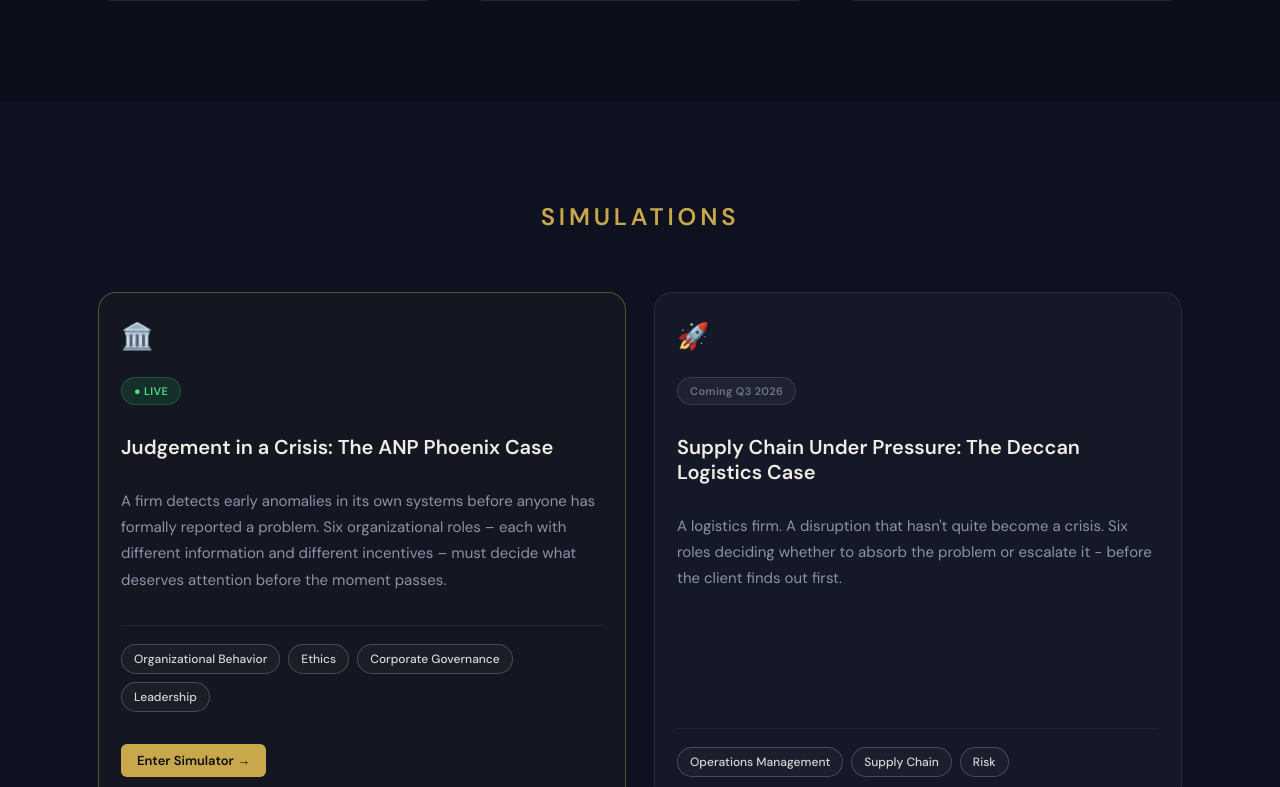
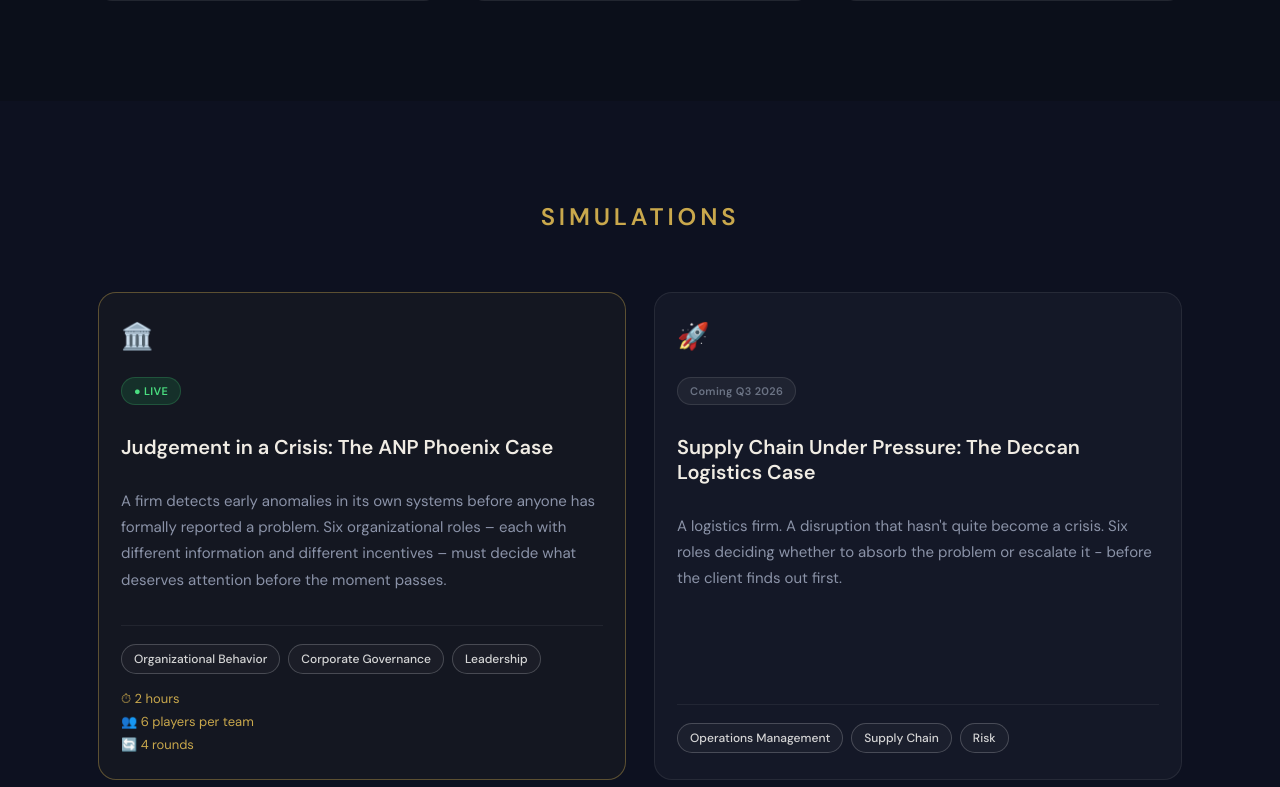
Before and after one commit to kushg30/simulator-ui, a React (Create React App) app: page / in a window 1280 px wide. Shown: the part 2013-2800 px from the top of the page. Built offline with nearby package versions, Linux system fonts and the light colour scheme.

Commit message:
updated home page

```diff
--- a/src/pages/ContextPage.jsx
+++ b/src/pages/ContextPage.jsx
@@ -25,8 +25,8 @@ export default function ContextPage() {
 
       {/* ── Logo ── */}
       <div className="context-logo">
-        <span className="logo-biz">BIZ</span>
-        <span className="logo-sim">SIMULATE</span>
+        <span className="logo-biz">CASE</span>
+        <span className="logo-sim">RUN</span>
       </div>
 
       {/* ── Card ── */}
--- a/src/pages/HomePage.jsx
+++ b/src/pages/HomePage.jsx
@@ -30,7 +30,6 @@ const simulators = [
     active: true,
     tags: [
       "Organizational Behavior",
-      "Ethics",
       "Corporate Governance",
       "Leadership"
     ]
@@ -181,7 +180,7 @@ export default function HomePage() {
               <div className="video-badge">Live Demo</div>
               <div className="video-container">
                 <iframe
-                  src="https://www.youtube.com/embed/yvmsUcHEuKM"
+                  src="https://www.youtube.com/embed/xt9s48_k0ak"
                   title="Simulation Demo"
                   frameBorder="0"
                   allow="accelerometer; autoplay; clipboard-write; encrypted-media; gyroscope; picture-in-picture"
@@ -292,13 +291,12 @@ export default function HomePage() {
               </div>
 
               {sim.active && (
-                <button
-                  className="btn-primary btn-sm"
-                  onClick={() => navigate("/context")}
-                >
-                  Enter Simulator →
-                </button>
-              )}
+  <div style={{ display: "flex", flexDirection: "column", gap: "6px", marginTop: "4px" }}>
+    <span style={{ fontSize: "13px", color: "#c9a84c" }}>⏱ 2 hours</span>
+    <span style={{ fontSize: "13px", color: "#c9a84c" }}>👥 6 players per team</span>
+    <span style={{ fontSize: "13px", color: "#c9a84c" }}>🔄 4 rounds</span>
+  </div>
+)}
               </div>
             ))}
           </div>
--- a/src/pages/ResultsDashboard.jsx
+++ b/src/pages/ResultsDashboard.jsx
@@ -578,7 +578,7 @@ export default function ResultsDashboard({ runId, participantId, role }) {
     return (
       <div className="dashboard-page">
         <div className="dashboard-topbar">
-          <div className="dashboard-logo"><span className="logo-biz">BIZ</span><span className="logo-sim">SIMULATE</span></div>
+          <div className="dashboard-logo"><span className="logo-biz">CASE</span><span className="logo-sim">RUN</span></div>
           <div className="dashboard-topbar-title">Round 1 Analytics Dashboard</div>
           <div className="dashboard-topbar-role">{role}</div>
         </div>
@@ -593,8 +593,8 @@ export default function ResultsDashboard({ runId, participantId, role }) {
       {/* Top bar */}
       <div className="dashboard-topbar">
         <div className="dashboard-logo">
-          <span className="logo-biz">BIZ</span>
-          <span className="logo-sim">SIMULATE</span>
+          <span className="logo-biz">CASE</span>
+          <span className="logo-sim">RUN</span>
         </div>
         <div className="dashboard-topbar-center">
           <div className="dashboard-topbar-title">Round 1 Analytics Dashboard</div>
```
